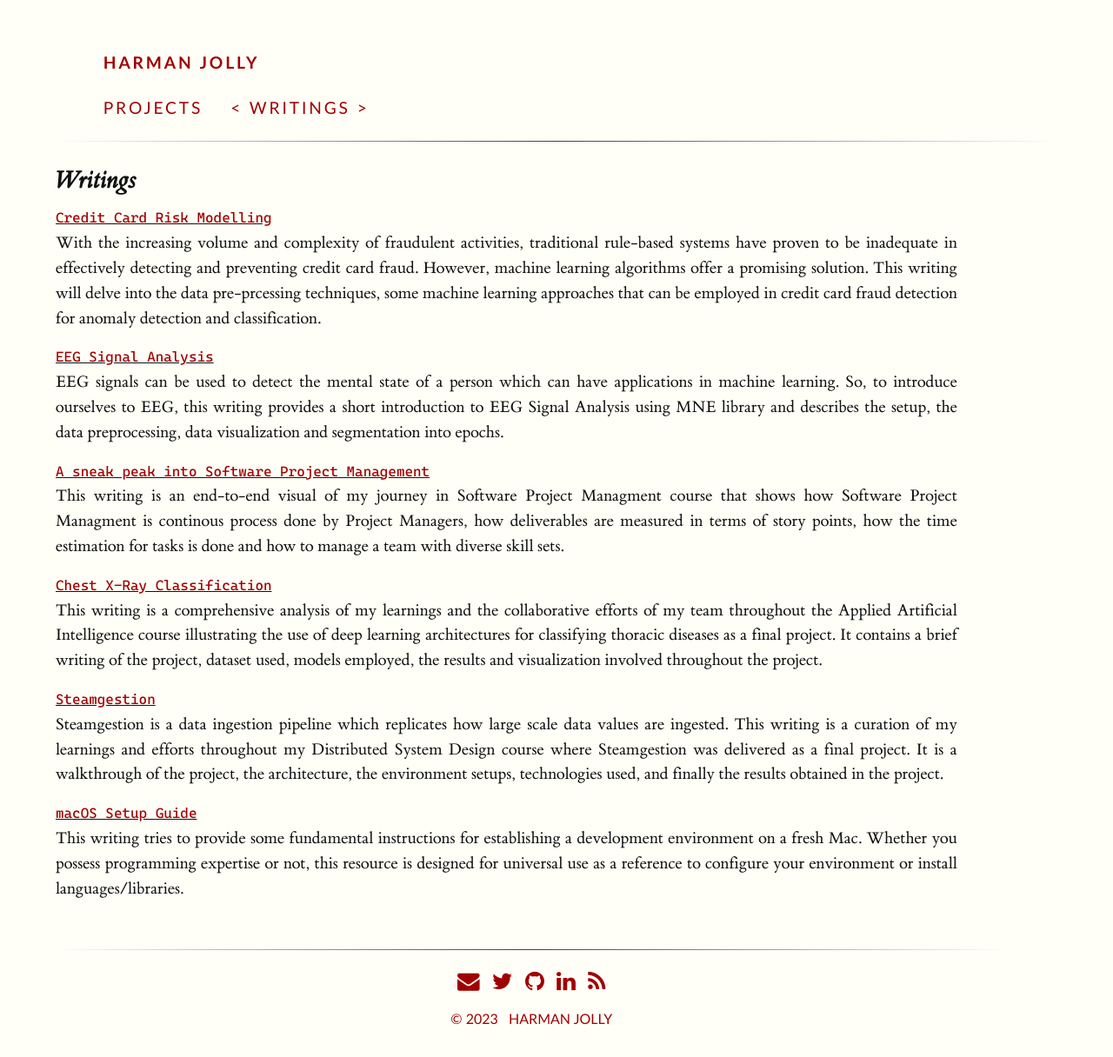
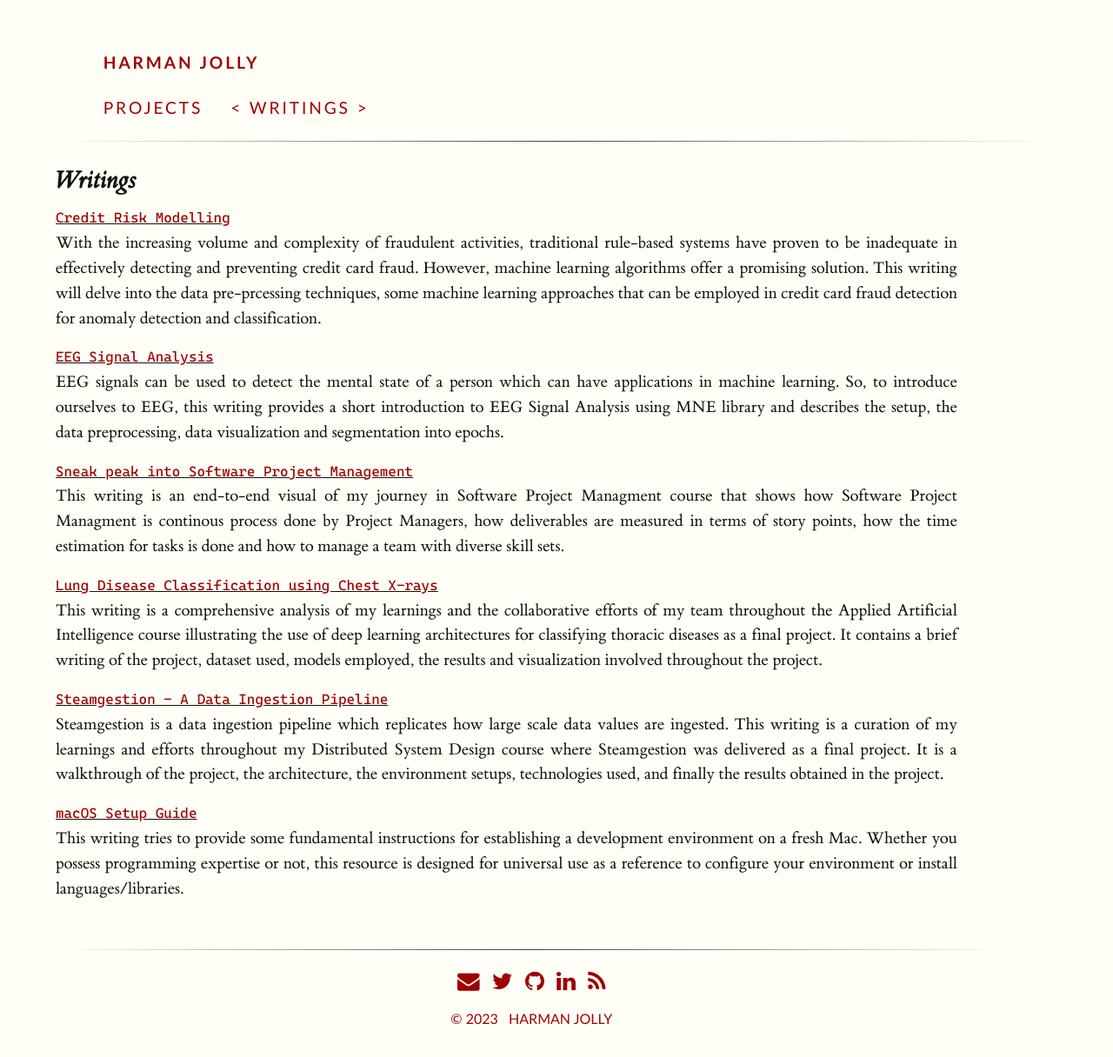
Before and after one commit to coderjolly/coderjolly.github.io, a Jekyll site: the page built from writings.md, in a window 1280 px wide. Shown: the whole page at 87% size. Built offline with Jekyll 4.4.1, drawn with Linux system fonts in a browser that asks for light colours; a style sheet for code colours, icons or effects is not loaded.

Commit message:
changed writing formatting

```diff
--- a/writings.md
+++ b/writings.md
@@ -7,21 +7,21 @@ weight: 1
 
 ## Writings
 
-[``Credit Card Risk Modelling``](articles/23/credit-risk-modelling){:target="_blank"}<br/>
+[``Credit Risk Modelling``](articles/23/credit-risk-modelling){:target="_blank"}<br/>
 With the increasing volume and complexity of fraudulent activities, traditional rule-based systems have proven to be inadequate in effectively detecting and preventing credit card fraud. However, machine learning algorithms offer a promising solution. This writing will delve into the data pre-prcessing techniques, some machine learning approaches that can be employed in credit card fraud detection for anomaly detection and classification.
 
 [``EEG Signal Analysis``](articles/23/eeg-exploration){:target="_blank"}<br/>
 EEG signals can be used to detect the mental state of a person which can have applications in machine learning. So, to introduce ourselves to EEG, this writing provides a short introduction to EEG Signal Analysis using MNE library and describes the setup, the data preprocessing, data visualization and segmentation into epochs.
 
-[``A sneak peak into Software Project Management``](articles/23/find-help){:target="_blank"}<br/>
+[``Sneak peak into Software Project Management``](articles/23/find-help){:target="_blank"}<br/>
 This writing is an end-to-end visual of my journey in Software Project Managment course that shows how Software Project Managment is continous process done by Project Managers, how deliverables are measured in terms of story points, how the time estimation for tasks is done and how to manage a team with diverse skill sets.
 
 
-[``Chest X-Ray Classification``](articles/22/chest-x-ray){:target="_blank"}<br/>
+[``Lung Disease Classification using Chest X-rays``](articles/22/chest-x-ray){:target="_blank"}<br/>
 This writing is a comprehensive analysis of my learnings and the collaborative efforts of my team throughout the Applied Artificial Intelligence course illustrating the use of deep learning architectures for classifying thoracic diseases as a final project. It contains a brief writing of the project, dataset used, models employed, the results and visualization involved throughout the project.
 
 
-[``Steamgestion``](articles/22/steamgestion-data-pipeline){:target="_blank"}<br/>
+[``Steamgestion - A Data Ingestion Pipeline``](articles/22/steamgestion-data-pipeline){:target="_blank"}<br/>
 Steamgestion is a data ingestion pipeline which replicates how large scale data values are ingested. This writing is a curation of my learnings and efforts throughout my Distributed System Design course where Steamgestion was delivered as a final project. It is a walkthrough of the project, the architecture, the environment setups, technologies used, and finally the results obtained in the project.
 
 
```
